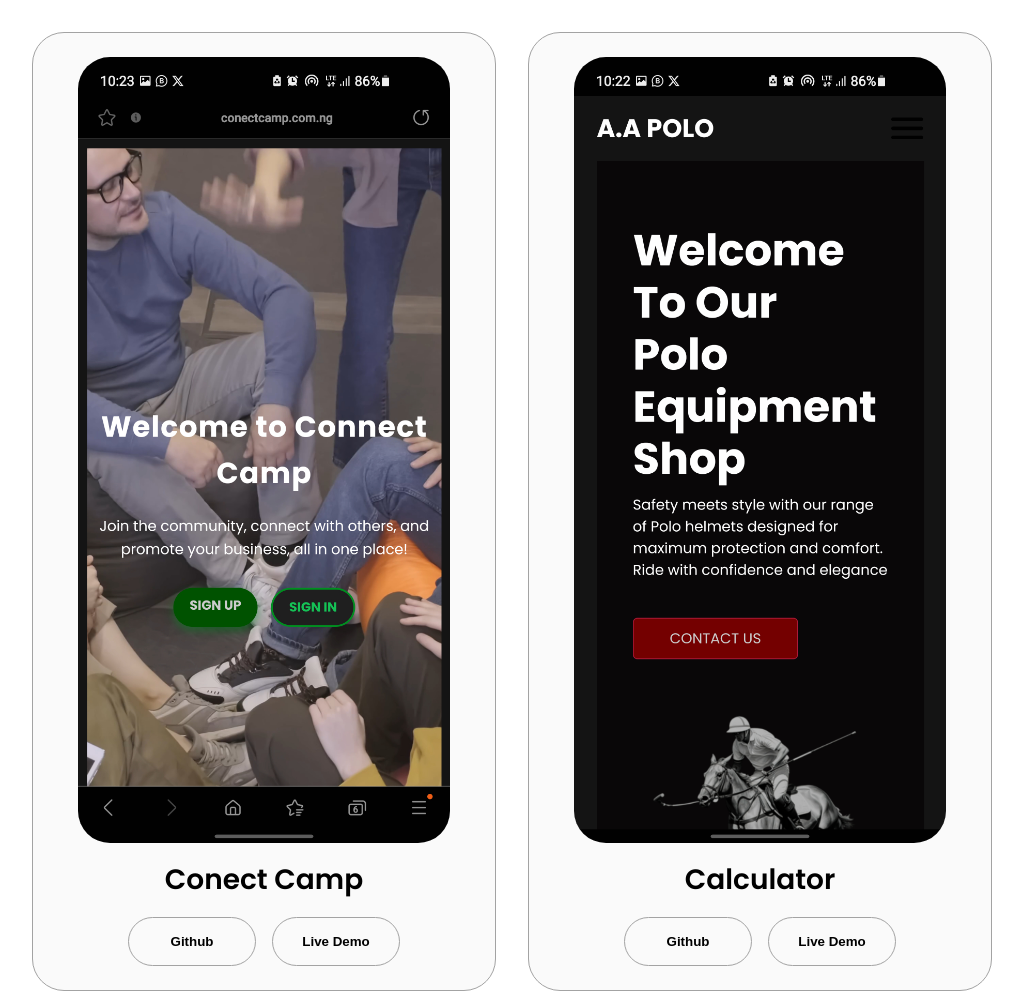
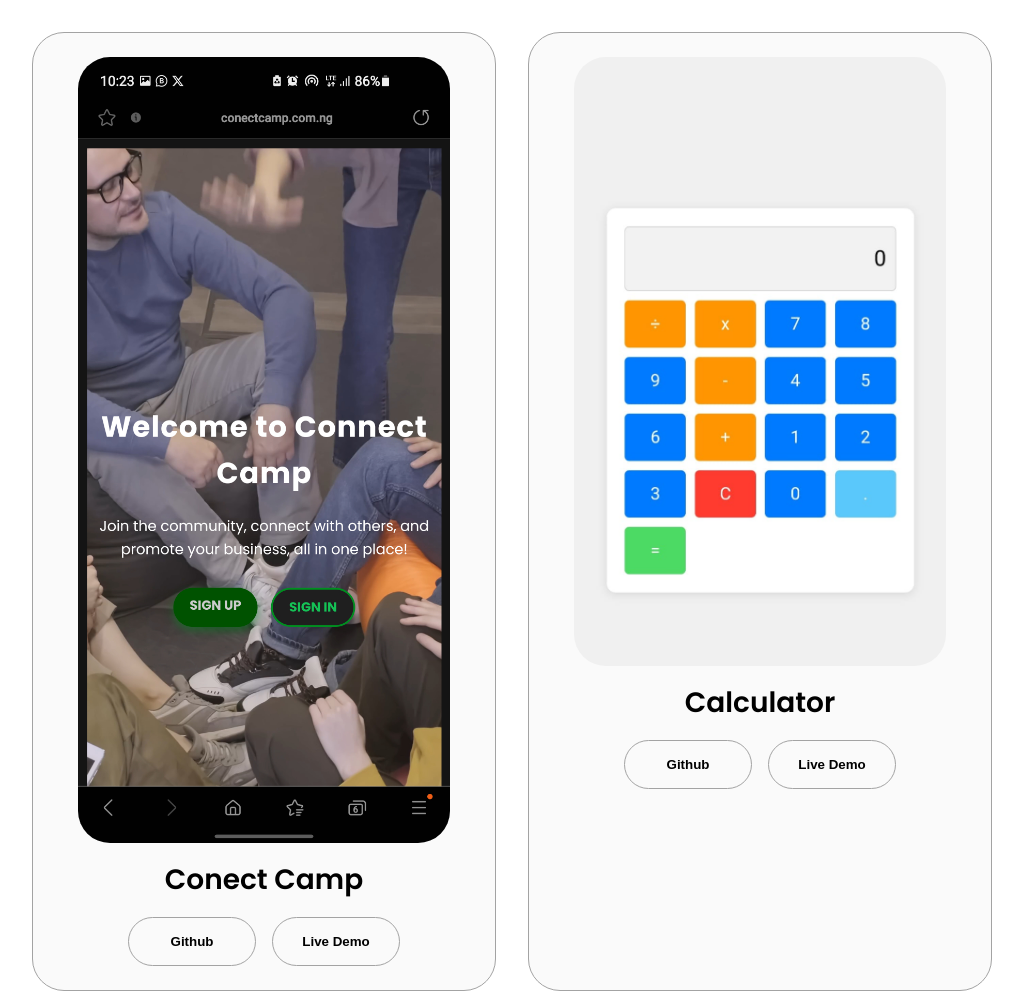
Before and after one commit to hassanfawazdipo/mypotfolio, a plain HTML site: page index.html in a window 1280 px wide. Shown: the part 3553-4544 px from the top of the page, without its empty margins (128-1151 px from the left). Drawn offline with Linux system fonts and the light colour scheme.

Commit message:
Update index.html

```diff
--- a/index.html
+++ b/index.html
@@ -232,7 +232,7 @@
 
         <div class="details-container color-container">
           <div class="article-container">
-            <img src="./assets/3.jpg" alt="Project 1" class="project-img" />
+            <img src="./assets/calculator.jpeg" alt="Project 1" class="project-img" />
           </div>
           <h2 class="experience-sub-title project-title">Calculator</h2>
           <div class="btn-container">
```
